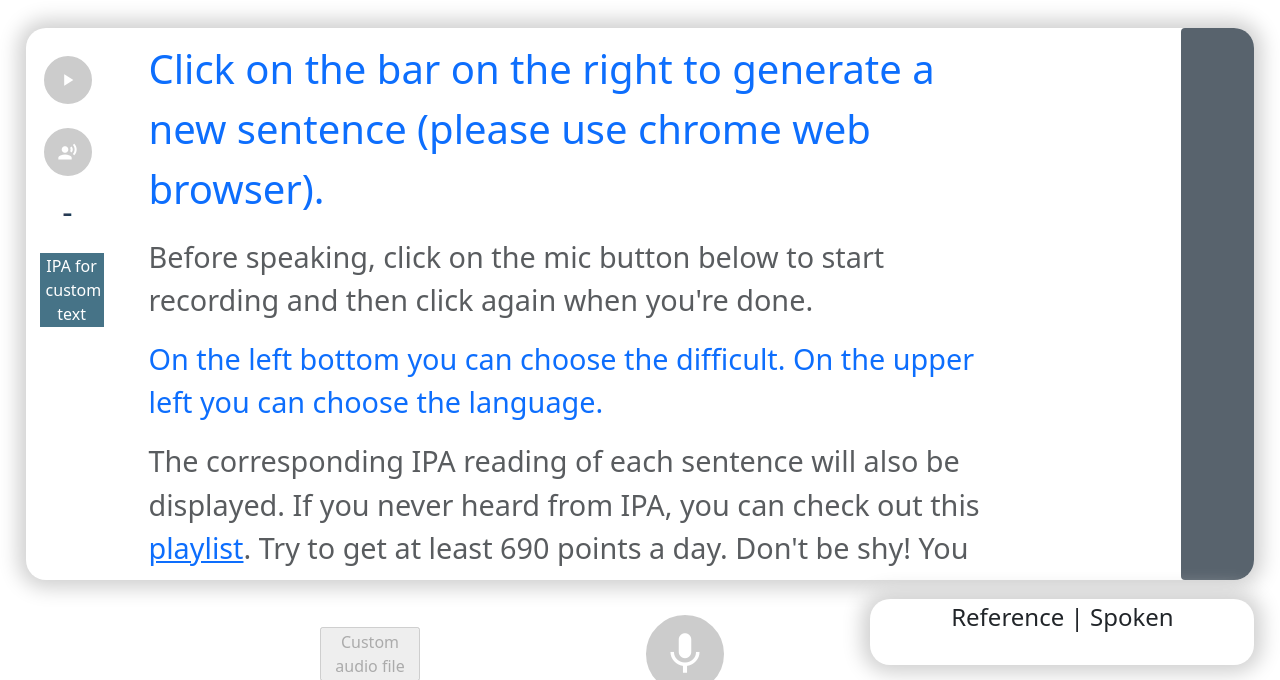
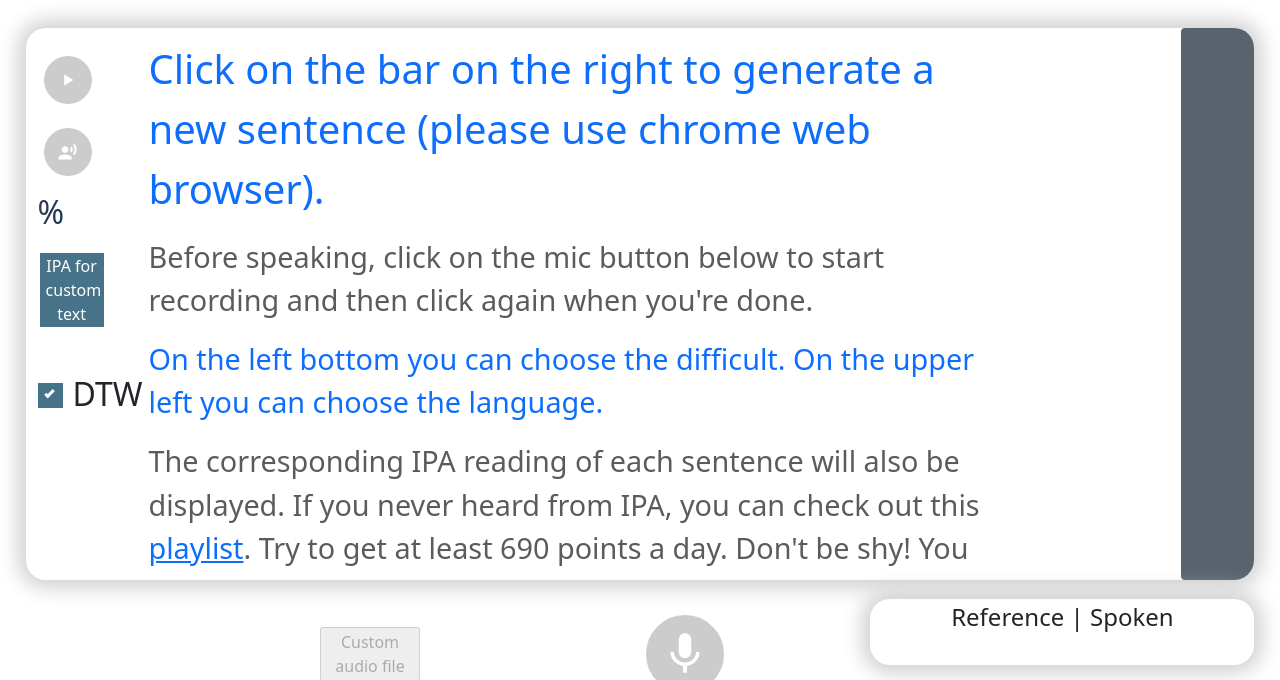
Before and after one commit to Thiagohgl/ai-pronunciation-trainer, a Flask app: page / in a window 1280 px wide. Shown: the part 141-821 px from the top of the page. Run offline with Flask 3, Linux system fonts and the light colour scheme; parts of the project's set-up code (start-up, migrations or seed data) failed here and were passed over; some libraries are stand-ins or nearby versions.

Commit message:
feat: frontend, add a checkbox to set use_dtw=True in WordMatching.get_best_mapped_words()

```diff
--- a/constants.py
+++ b/constants.py
@@ -9,6 +9,7 @@ LOG_JSON_FORMAT = bool(os.getenv("LOG_JSON_FORMAT"))
 IS_TESTING = os.getenv('IS_TESTING', "")
 STSCOREAPIKEY = os.getenv('STSCOREAPIKEY', "stscore_apikey_placeholder")
 log_level = os.getenv("LOG_LEVEL", "INFO")
+USE_DTW = bool(os.getenv("USE_DTW"))
 session_logger.setup_logging(json_logs=LOG_JSON_FORMAT, log_level=log_level)
 app_logger = structlog.stdlib.get_logger(__name__)
 sample_rate_start = int(os.getenv('SAMPLE_RATE', 48000))
--- a/lambdaSpeechToScore.py
+++ b/lambdaSpeechToScore.py
@@ -2,17 +2,18 @@ import base64
 import json
 import tempfile
 import time
+from pathlib import Path
 
 import audioread
 import numpy as np
 import torch
 from torchaudio.transforms import Resample
+from werkzeug.debug.repr import missing
 
 import WordMatching as wm
 import pronunciationTrainer
 import utilsFileIO
-from constants import app_logger, sample_rate_resample, sample_rate_start
-
+from constants import app_logger, sample_rate_resample, sample_rate_start, USE_DTW, IS_TESTING
 
 trainer_SST_lambda = {'de': pronunciationTrainer.getTrainer("de"), 'en': pronunciationTrainer.getTrainer("en")}
 
@@ -27,17 +28,22 @@ def lambda_handler(event, context):
     file_bytes = base64.b64decode(
         data['base64Audio'][22:].encode('utf-8'))
     language = data['language']
+    try:
+        use_dtw = data["useDTW"]
+    except KeyError:
+        use_dtw = USE_DTW
 
     if len(real_text) == 0:
         return utilsFileIO.return_response_ok('')
 
-    with tempfile.NamedTemporaryFile(suffix=".ogg", delete=True) as tmp:
+    delete_tmp = not IS_TESTING
+    with tempfile.NamedTemporaryFile(suffix=".ogg", delete=delete_tmp) as tmp:
         tmp.write(file_bytes)
         tmp.flush()
         tmp_name = tmp.name
         signal, fs = audioread_load(tmp_name)
     signal = transform(torch.Tensor(signal)).unsqueeze(0)
-
+    Path(tmp_name).unlink(missing_ok=True)
 
     result = trainer_SST_lambda[language].processAudioForGivenText(
         signal, real_text)
@@ -64,7 +70,7 @@ def lambda_handler(event, context):
     for idx, word_real in enumerate(words_real):
 
         mapped_letters, mapped_letters_indices = wm.get_best_mapped_words(
-            mapped_words[idx], word_real)
+            mapped_words[idx], word_real, use_dtw=use_dtw)
 
         is_letter_correct = wm.getWhichLettersWereTranscribedCorrectly(
             word_real, mapped_letters)  # , mapped_letters_indices)
--- a/static/css/style-new.css
+++ b/static/css/style-new.css
@@ -388,6 +388,75 @@ a.disabled {
 	width: 100%;
 }
 
+/* ############ checkbox for using DTW */
+.container-dtw-div {
+	position: absolute;
+	top: 60%;
+}
+.container-label-dtw {
+	padding-left: 35px;
+	cursor: pointer;
+	font-size: 2em;
+	-webkit-user-select: none;
+	-moz-user-select: none;
+	-ms-user-select: none;
+	user-select: none;
+}
+
+/* Hide the browser's default checkbox */
+.container-label-dtw input {
+	position: absolute;
+	opacity: 0;
+	cursor: pointer;
+	height: 0;
+	width: 0;
+}
+
+/* Create a custom checkbox */
+.checkmark {
+	position: absolute;
+	margin-top: 0.4em;
+	left: 0;
+	height: 25px;
+	width: 25px;
+	background-color: #eee;
+}
+
+/* On mouse-over, add a grey background color */
+.container:hover input ~ .checkmark {
+	background-color: #ccc;
+}
+
+/* When the checkbox is checked, add a blue background */
+.container input:checked ~ .checkmark {
+	background-color: #467387;
+}
+
+/* Create the checkmark/indicator (hidden when not checked) */
+.checkmark:after {
+	content: "";
+	position: absolute;
+	display: none;
+}
+
+/* Show the checkmark when checked */
+.container input:checked ~ .checkmark:after {
+	display: block;
+}
+
+/* Style the checkmark/indicator */
+.container .checkmark:after {
+	left: 9px;
+	top: 5px;
+	width: 5px;
+	height: 10px;
+	border: solid white;
+	border-width: 0 3px 3px 0;
+	-webkit-transform: rotate(45deg);
+	-ms-transform: rotate(45deg);
+	transform: rotate(45deg);
+}
+
 /* ############ Links and credits ####*/
 
 .link-icon-div {
--- a/static/javascript/callbacks.js
+++ b/static/javascript/callbacks.js
@@ -389,10 +389,13 @@ async function sendAudioToGetAccuracyFromRecordedAudio(audioBase64) {
         // Remove double spaces
         text = text.replace(/\s\s+/g, ' ');
         currentText = [text];
+        let useDTWValue = document.getElementById("checkbox-dtw").checked
 
         await fetch(apiMainPathSTS + '/GetAccuracyFromRecordedAudio', {
             method: "post",
-            body: JSON.stringify({"title": currentText[0], "base64Audio": audioBase64, "language": AILanguage}),
+            body: JSON.stringify({
+                "title": currentText[0], "base64Audio": audioBase64, "language": AILanguage, "useDTW": useDTWValue
+            }),
             headers: {"X-Api-Key": STScoreAPIKey}
 
         }).then(res => res.json()).then(data => {
--- a/templates/main.html
+++ b/templates/main.html
@@ -91,12 +91,18 @@
                             class="material-icons icon-text">record_voice_over</i>
                     </a>
                 <p id="pronunciation_accuracy" aria-label="pronunciation_accuracy" class="expanded accuracy-text"
-                    style="text-align: center; color: black; position: absolute;  top: 27%; ">
-                    -
+                   style="color: black; position: absolute;  top: 27%; margin-left: 0; font-size: 2em"><span>%</span>
                     </p>
 
                 <div id="text-button-div" class="text-button-div">
                     <button id="buttonCustomText" aria-label="buttonCustomText" class="text-button darkgreen" onclick="getCustomText()">IPA for custom text</button>
+                </div>
+
+                <div class="container-dtw-div">
+                    <label class="container-label-dtw">DTW
+                        <input type="checkbox" checked="checked" id="checkbox-dtw">
+                        <span class="checkmark"></span>
+                    </label>
                 </div>
 
             </div>
```
Also changed, not shown: WordMatching.py (+29 -47 lines). Lines whose indentation alone changed are shown as unchanged.
